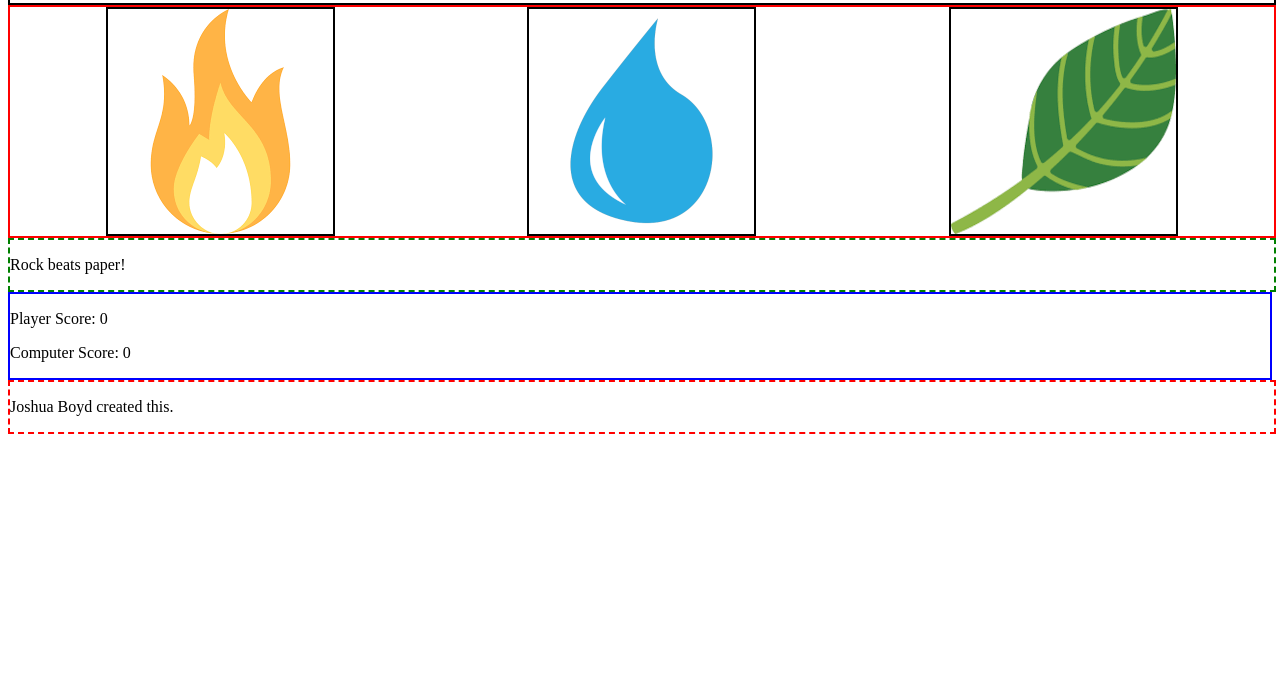
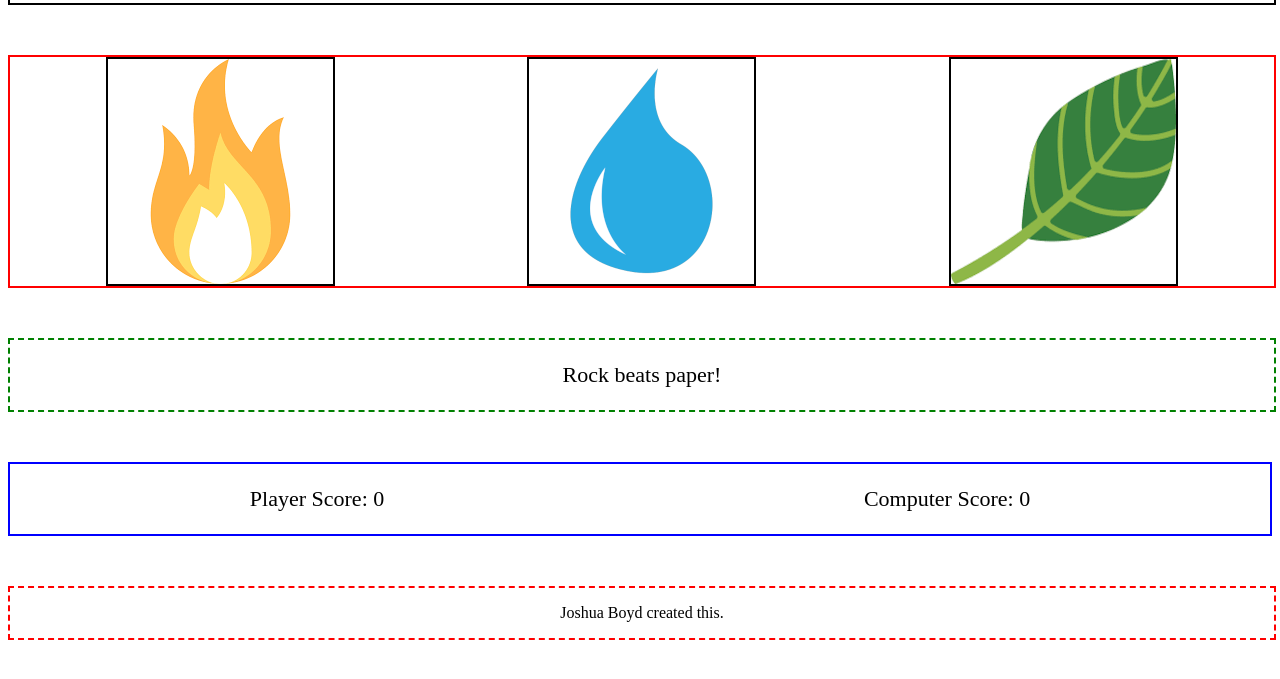
Before and after one commit to boydjc/BattleoftheElements, a plain HTML site: page index.html in a window 1280 px wide. Shown: the part 91-770 px from the top of the page. Drawn offline with Linux system fonts and the light colour scheme.

Commit message:
added flex display style to page

```diff
--- a/style.css
+++ b/style.css
@@ -1,3 +1,9 @@
+body {
+	display: flex;
+	flex-flow: column;
+	gap: 50px;
+}
+
 #header {
 	width: 100%;
 	border: 2px solid black;
@@ -27,12 +33,26 @@
 	border: 2px dashed green;
 }
 
+#resultContainer p {
+	font-size: 22px;
+	text-align: center;
+}
+
 #scoreContainer {
 	width: 100;
 	border: 2px solid blue;
+	display: flex;
+	flex-flow: row wrap;
+	justify-content: space-around;
+}
+
+#playerScoreContainer p, #computerScoreContainer p {
+	font-size: 22px;
 }
 
 #footer {
 	width: 100%;
 	border: 2px dashed red;
+	text-align: center;
+	font-size: 16px;
 }
```
